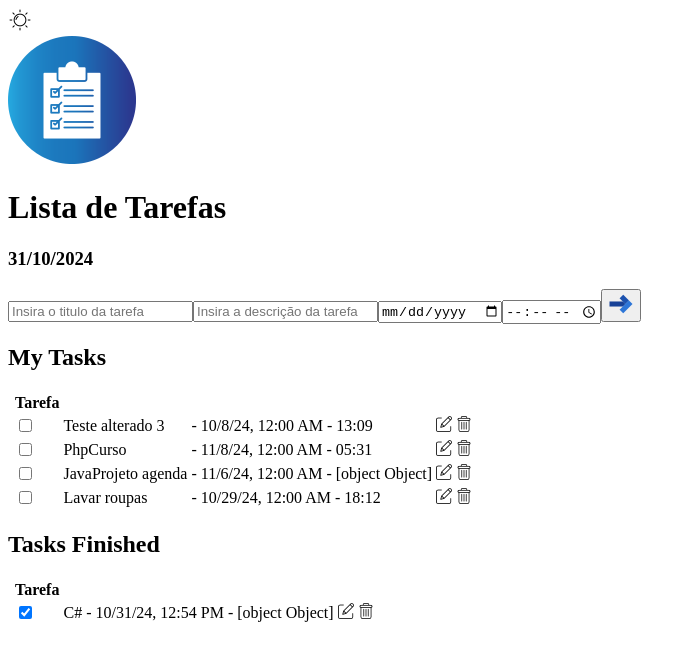
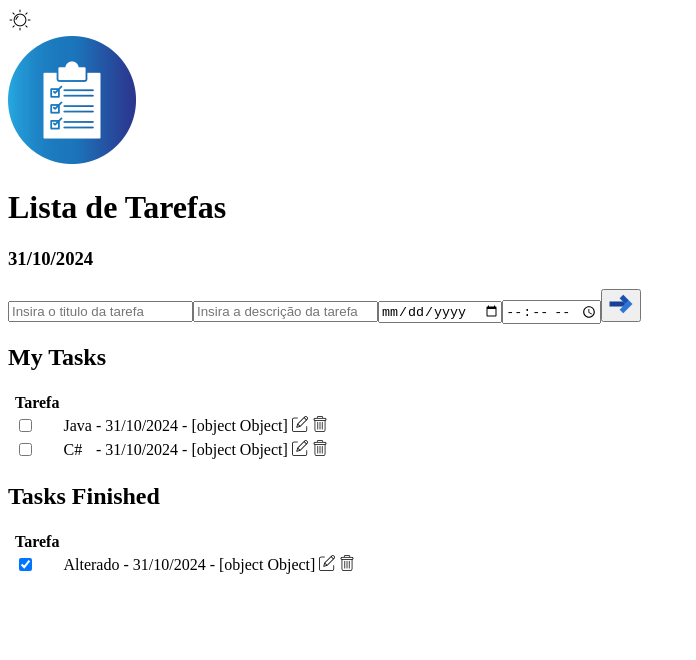
Before and after one commit to mariana-js/project-todo, an Angular app in the folder todo/: page /todo in a window 1280 px wide. Shown: the top 660 px of the page, without its empty margins (0-696 px from the left). Built offline with nearby package versions, Linux system fonts and the light colour scheme; data requests are answered from the project's data file.

Commit message:
ADD: Finalized CRUD.

```diff
--- a/todo/db.json
+++ b/todo/db.json
@@ -1,37 +1,10 @@
 {
   "taks": [
     {
-      "id": "1",
-      "title": "C#",
+      "id": "05ab3087-cc01-44d7-9056-25207b7de4d5",
+      "title": "Java",
       "description": "",
-      "date": "2024-10-31T12:54:02.059Z",
-      "time": {
-        "hours": 0,
-        "minutes": 0
-      },
-      "status": true
-    },
-    {
-      "id": "5",
-      "title": "Teste",
-      "description": " alterado 3",
-      "date": "2024-10-08",
-      "time": "13:09",
-      "status": false
-    },
-    {
-      "id": "3",
-      "title": "Php",
-      "description": "Curso",
-      "date": "2024-11-08",
-      "time": "05:31",
-      "status": false
-    },
-    {
-      "id": "6",
-      "title": "Java",
-      "description": "Projeto agenda",
-      "date": "2024-11-06",
+      "date": "2024-10-31T18:05:58.490Z",
       "time": {
         "hours": 0,
         "minutes": 0
@@ -39,12 +12,26 @@
       "status": false
     },
     {
-      "id": "6",
-      "title": "Lavar roupas",
+      "id": "641c8e21-41b4-4913-a7d6-7960081a8f78",
+      "title": "C#",
       "description": "",
-      "date": "2024-10-29",
-      "time": "18:12",
+      "date": "2024-10-31T18:06:12.244Z",
+      "time": {
+        "hours": 0,
+        "minutes": 0
+      },
       "status": false
+    },
+    {
+      "id": "a3681344-0f69-42a1-825a-57831c3fdc64",
+      "title": "Alterado",
+      "description": "",
+      "date": "2024-10-31T18:06:54.385Z",
+      "time": {
+        "hours": 0,
+        "minutes": 0
+      },
+      "status": true
     }
   ]
 }
--- a/todo/package.json
+++ b/todo/package.json
@@ -27,6 +27,7 @@
     "rxjs": "~7.8.0",
     "todo": "file:",
     "tslib": "^2.3.0",
+    "uuid": "^11.0.2",
     "zone.js": "~0.14.2"
   },
   "devDependencies": {
--- a/todo/src/service/todo.service.ts
+++ b/todo/src/service/todo.service.ts
@@ -2,7 +2,7 @@ import { Time } from '@angular/common';
 import { HttpClient } from '@angular/common/http';
 import { Injectable } from '@angular/core';
 import { map, Observable } from 'rxjs';
-
+import { v4 as uuidv4 } from 'uuid';
 export interface Task {
   id: string;
   title: string;
@@ -18,15 +18,9 @@ export interface Task {
 export class TodoService {
   private api = 'http://localhost:3000/taks';
   private tasks: Task[] = [];
-  private nextId = "";
-  private cod = 0;
 
-  constructor(private http: HttpClient) {
+  constructor(private http: HttpClient) {}
 
-    this.getTaskCount().subscribe(count => {
-      this.cod = count + 1; // O próximo ID será um a mais que o total atual
-    });
-   }
   getTaskCount(): Observable<number> {
     return this.http.get<any[]>(this.api).pipe(
       map((tasks => tasks.length) // Retorna a quantidade de tarefas
@@ -36,7 +30,7 @@ export class TodoService {
     return this.http.get<Task[]>(this.api);
   }
   addTask(task: Task): Observable<Task> {
-    task.id = this.cod.toString();
+    task.id = uuidv4();
     this.tasks.push(task);
     return this.http.post<Task>(this.api, task);
   }
--- a/todo/src/todo/todo.component.html
+++ b/todo/src/todo/todo.component.html
@@ -21,7 +21,9 @@
     <input type="text" [(ngModel)]="newTask.description" placeholder="Insira a descrição da tarefa">
     <input type="date" [(ngModel)]="newTask.date">
     <input type="time" [(ngModel)]="newTask.time">
-    <button type="submit"><img src="assets/add.png" alt="add-task" (click)="save()"></button>
+    <button type="submit" (click)="save()">
+      <img src="assets/add.png" alt="add-task">
+    </button>
   </div>
   <div class="container-todo">
     <div class="todo">
@@ -43,16 +45,16 @@
         <tbody>
           <tr *ngFor="let task of filteredTasks">
             <td class="task">
-            <td>
-              <input type="checkbox" name="status" [checked]="task.status" (change)="toggleStatus(task);">
+            <td (click)="toggleStatus(task)">
+              <input type="checkbox" name="status" [checked]="task.status">
             </td>
             <td>
               <span>{{task.title}}</span>
               <span>{{task.description}}</span>
             </td>
-            <td>- {{task.date | date:'short'}} - {{task.time}}</td>
+            <td>- {{task.date | date: 'dd/MM/yyyy'}} - {{task.time}}</td>
             <td><img src="assets/update.png" alt="update-task" (click)="selected(task);"></td>
-            <td ><img src="assets/delete.png" alt="delete-task"  (click)="deleteTask(task.id)" ></td>
+            <td><img src="assets/delete.png" alt="delete-task" (click)="deleteTask(task.id)"></td>
 
           </tr>
         </tbody>
@@ -78,16 +80,16 @@
         <tbody>
           <tr *ngFor="let task of completedTasks">
             <td class="task">
-              <td>
-                <input type="checkbox" name="status" [checked]="task.status" (change)="toggleStatus(task);">
+            <td (click)="toggleStatus(task)">
+              <input type="checkbox" name="status" [checked]="task.status">
             </td>
             <td>
               <span>{{task.title}}</span>
               <span>{{task.description}}</span>
             </td>
-              <td>- {{task.date | date:'short'}} - {{task.time}}</td>
+            <td>- {{task.date | date: 'dd/MM/yyyy'}} - {{task.time}}</td>
             <td><img src="assets/update.png" alt="update-task" (click)="selected(task);"></td>
-              <td ><img src="assets/delete.png" alt="delete-task"  (click)="deleteTask(task.id)" ></td>
+            <td><img src="assets/delete.png" alt="delete-task" (click)="deleteTask(task.id)"></td>
           </tr>
 
         </tbody>
--- a/todo/src/todo/todo.component.ts
+++ b/todo/src/todo/todo.component.ts
@@ -35,7 +35,7 @@ export class TodoComponent {
     status: false
   }
 
-  constructor(private todoService: TodoService) {}
+  constructor(private todoService: TodoService) { }
 
   ngOnInit() {
     this.nowdate = new Date();
@@ -51,38 +51,45 @@ export class TodoComponent {
     });
   }
   toggleStatus(task: Task) {
-    task.status = !task.status;
-    this.todoService.updateTask(task).subscribe();
-    this.loadTasks();
+    task.status = !task.status; // Altera o status localmente
+
+    this.todoService.updateTask(task).subscribe(() => {
+      // Atualiza as listas localmente sem recarregar todas as tarefas
+      if (task.status) {
+        // Se a tarefa estiver concluída, mova para completedTasks
+        this.filteredTasks = this.filteredTasks.filter(t => t.id !== task.id);
+        this.completedTasks.push(task);
+      } else {
+        // Se a tarefa não estiver concluída, mova para filteredTasks
+        this.completedTasks = this.completedTasks.filter(t => t.id !== task.id);
+        this.filteredTasks.push(task);
       }
+    });
+  }
+
 
   editTask(task: Task) {
     this.editedTask = { ...task };
     this.newTask = { ...task };
   }
-  save(){
-    console.log("Salvando", this.taskSelected)
-    if (this.taskSelected === true){
-      console.log("Alterando",this.editedTask)
 
+  save() {
+    if (this.taskSelected) {
       this.updateTask();
-      this.loadTasks()
     } else {
-      console.log("Adicionando")
       this.addTask();
-      this.loadTasks()
+    }
+    this.taskSelected = false;
+    this.clear();
   }
 
-    this.loadTasks();
-  }
   selected(task: Task) {
     this.editTask(task);
-    const s =  this.taskSelected = true;
-    console.log("Selecionando ",s)
+    const s = this.taskSelected = true;
     return s;
   }
 
-  clear(){
+  clear() {
     this.newTask = {
       id: '',
       title: '',
@@ -100,7 +107,7 @@ export class TodoComponent {
     if (this.newTask.title && this.newTask.title.trim() !== '') {
       this.todoService.addTask(this.newTask).subscribe(task => {
         this.tasks.push(task);
-      this.clear();
+        this.loadTasks();
       });
 
     } else {
@@ -108,20 +115,18 @@ export class TodoComponent {
     }
   }
   updateTask() {
+    this.editedTask = this.newTask;
     if (this.newTask) {
-      this.editedTask = this.newTask;
       this.todoService.updateTask(this.editedTask).subscribe(task => {
         const index = this.tasks.findIndex(i => i.id === task.id);
         if (index !== -1) this.tasks[index] = task;
         this.editedTask = null;
-        this.taskSelected = false
-        this.clear();
-        console.log("Alterado")
+        this.loadTasks();
       });
     }
   }
   deleteTask(id: string) {
-    if(confirm("Tem certeza que deseja excluir esta tarefa?")){
+    if (confirm("Tem certeza que deseja excluir esta tarefa?")) {
       this.todoService.deleteTask(id).subscribe(() => {
         this.tasks = this.tasks.filter(task => task.id !== id);
         this.loadTasks();
```
Also changed, not shown: 1 other file (tests, documents, lock files or other folders). Lines whose indentation alone changed are shown as unchanged.
